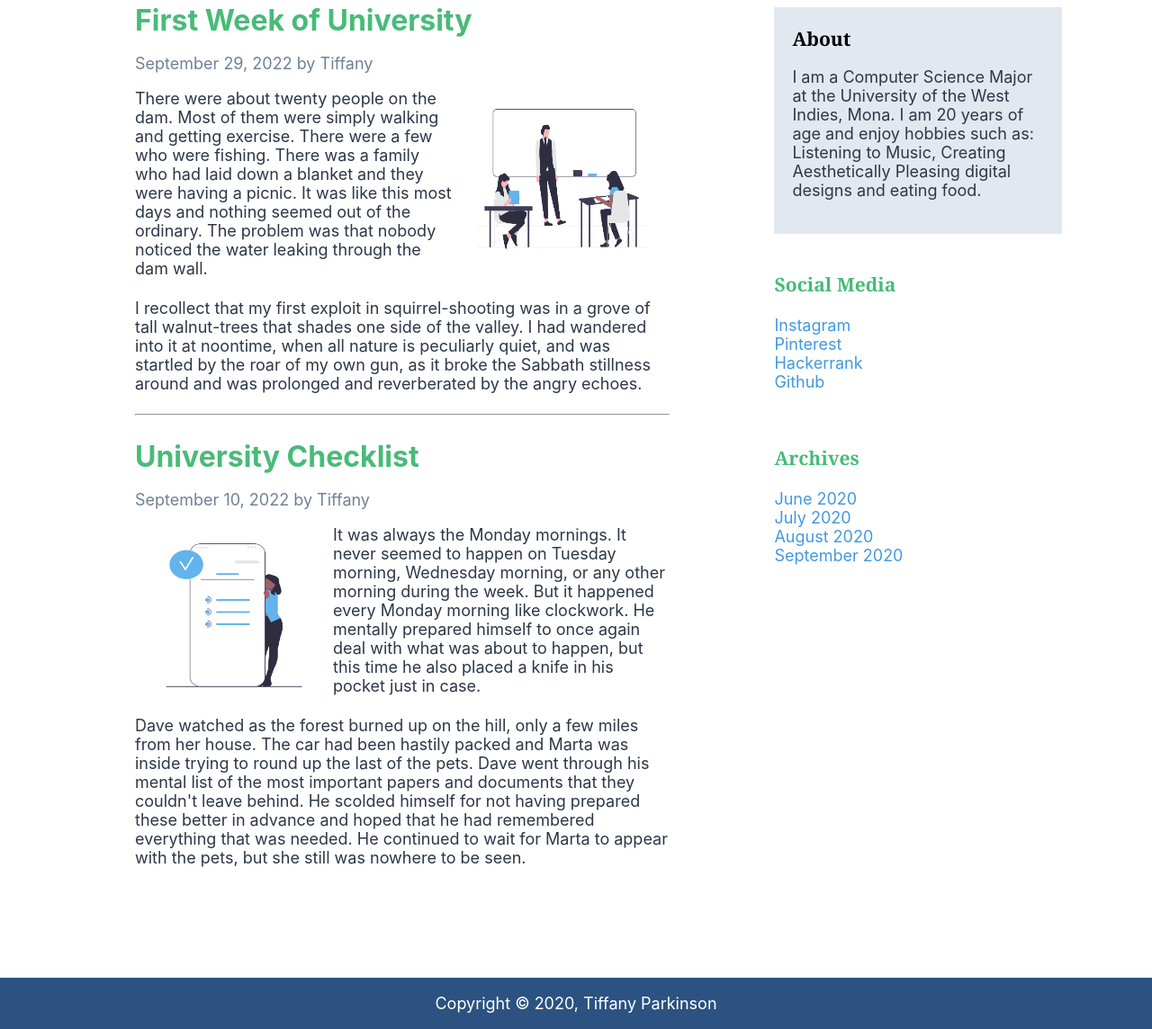
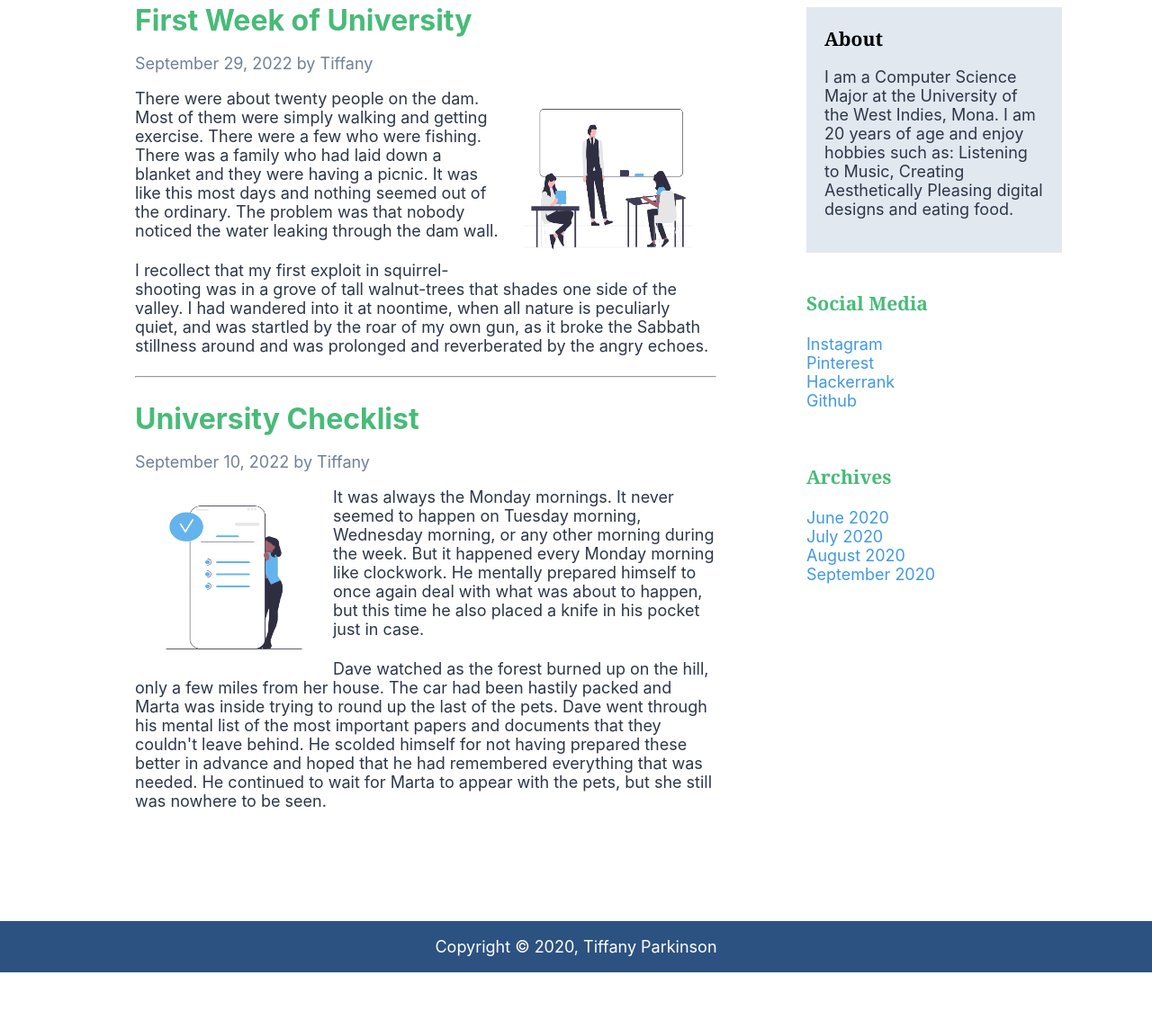
Before and after one commit to qxeenolight/info2180-lab2, a plain HTML site: page index.html in a window 1280 px wide. Shown: the part 464-1608 px from the top of the page at 90% size. After the commit the page ends 1545 px from the top, so only its background shows below. Drawn offline with Linux system fonts and the light colour scheme.

Commit message:
Updated styles.css

```diff
--- a/styles.css
+++ b/styles.css
@@ -7,17 +7,9 @@ body{
     color: #2D3748;
 }
 
-.header{grid-area: header; }
-.blog{grid-area: blog; }
-.aside{grid-area: sidebar; }
-.footer{grid-area: footer; }
-
 .container{
     display: grid;
-    grid-template-areas:
-    'header header'
-    'blog sidebar'
-    'footer footer';
+    grid-template-columns: 70% 30%;
 }
 
 .header{
@@ -28,6 +20,7 @@ body{
     background-color: #63B3ED;
     color: #FFFFFF;
     height: 400px;
+    grid-column: span 3;
 }
 
 header h1{
@@ -44,8 +37,8 @@ main{
     padding-left: 150px;
     padding-bottom: 100px;
     padding-top: 40px;
-    width: 90%;
     margin-right: 100px;
+    grid-column: 1;
 }
 
 main h2{
@@ -66,7 +59,7 @@ main .blog{
 .aside{
     padding-right: 100px;
     padding-top: 22px;
-    padding-left: 200px;
+    grid-column: 2;
 }
 
 .aside h3{
@@ -109,6 +102,7 @@ main .blog{
 footer{
     background-color: #2C5282;
     color: #FFFFFF;
+    grid-column: 1 / 3;
 }
 
 footer p{
```
